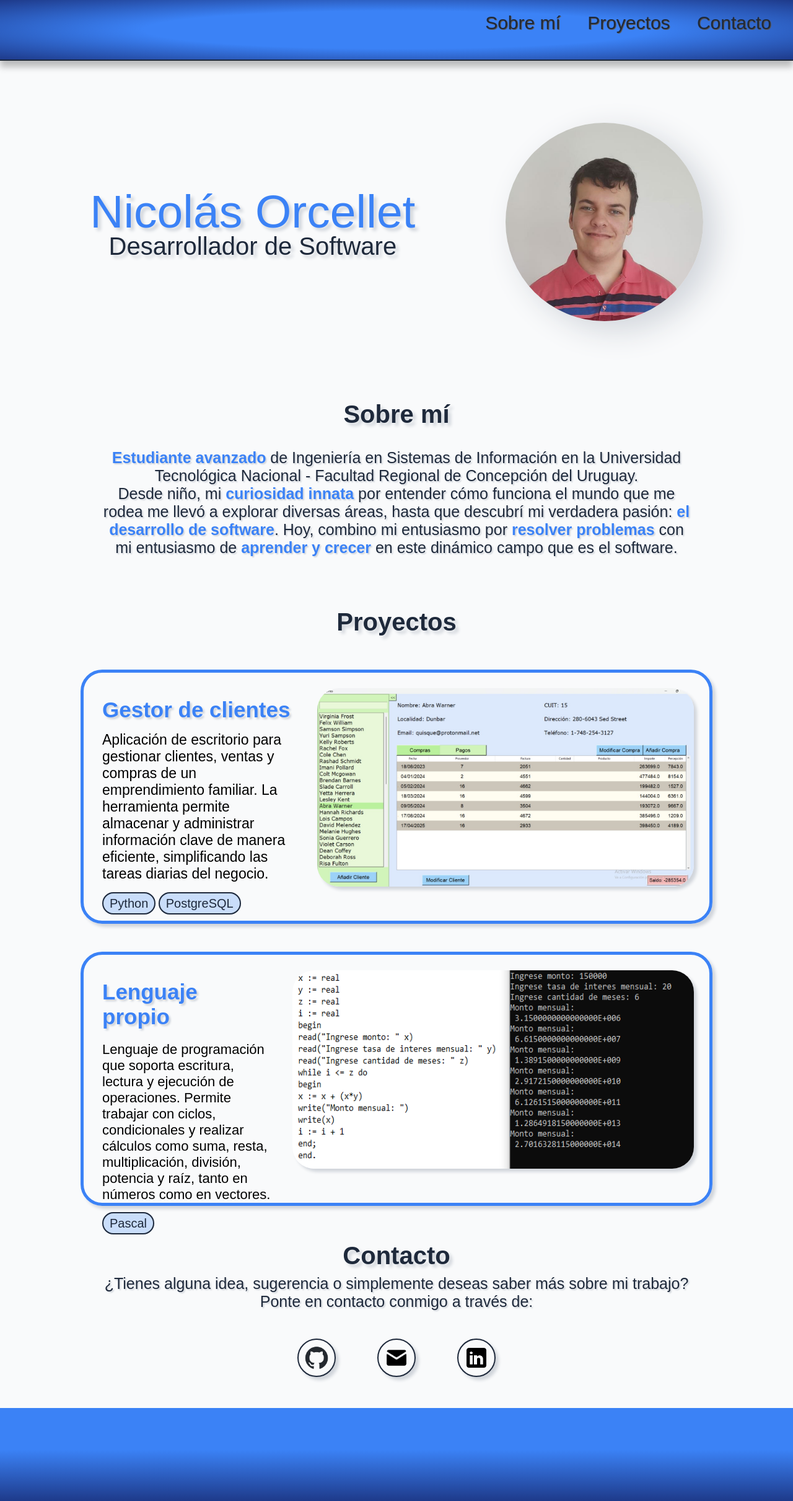
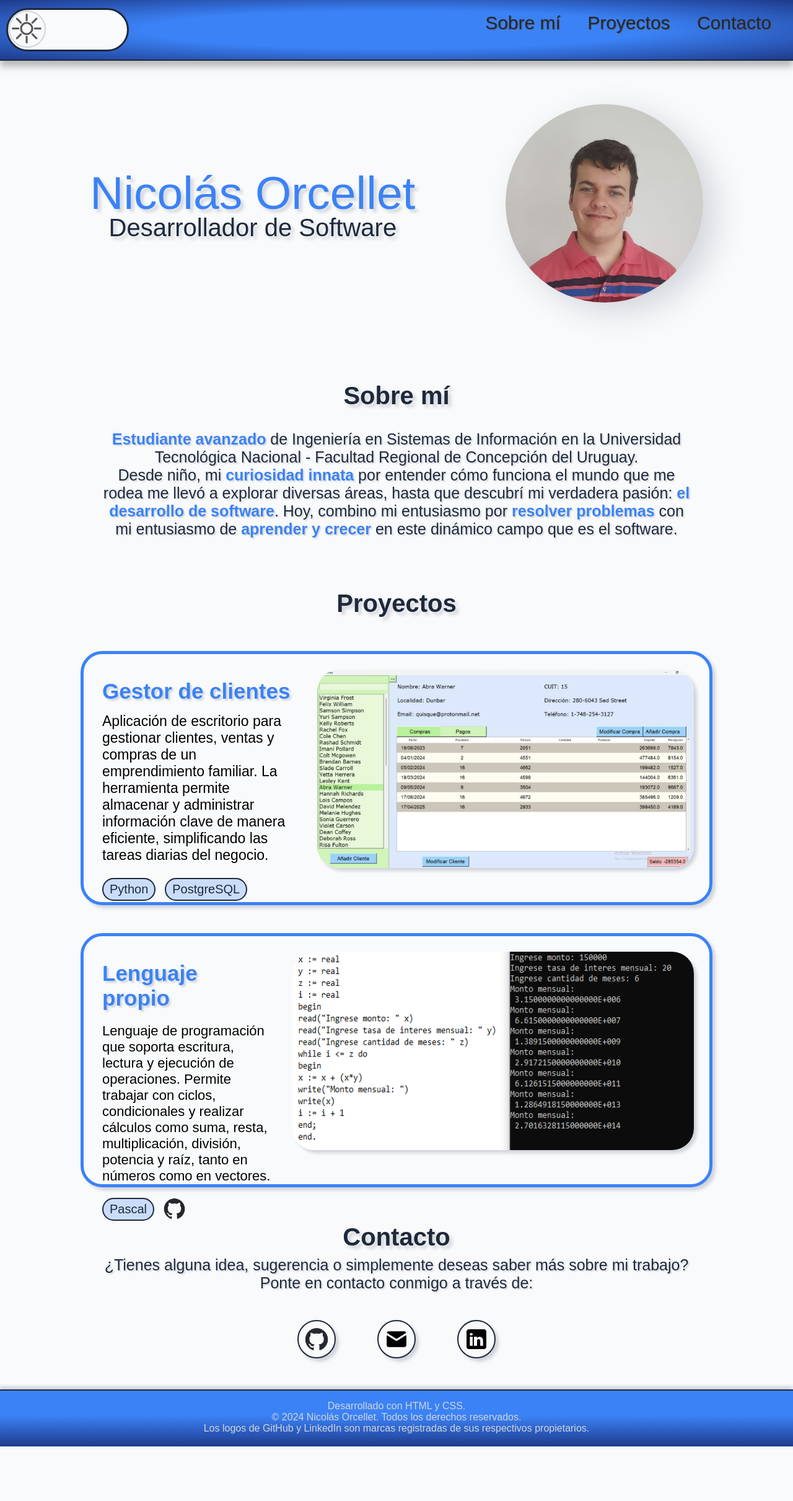
Before and after one commit to NicoOrcellet/Portfolio, a plain HTML site: page portfolio.html in a window 1280 px wide. Shown: the whole page at 62% size. After the commit the page ends 2333 px from the top, so only its background shows below. Drawn offline with Linux system fonts and the light colour scheme.

Commit message:
feat: Added Proyect's github, and a non-functional dark/light button

```diff
--- a/portfolio.html
+++ b/portfolio.html
@@ -8,6 +8,10 @@
     </head>
     <body>
         <nav>
+            <label class="switch">
+                <input type="checkbox">
+                <span class="slider"><img src="src/sun.png" class="modeImage"></span>
+            </label>
             <ul>
                 <li><a href="#aboutMe">Sobre mí</a></li>
                 <li><a href="#proyects">Proyectos</a></li>
@@ -15,11 +19,11 @@
             </ul>
         </nav>
         <div id='presentation'>
-            <div id='presentation-info'>
+            <div class='presentationInfo'>
                 <h1>Nicolás Orcellet</h1>
                 <h2>Desarrollador de Software</h2>
             </div>
-            <img src='me.png' id="meImage">
+            <img src='src/me.png' alt="Foto propia">
         </div>
         <div id='aboutMe'>
             <h2 class="sectionTitle">Sobre mí</h2>
@@ -39,7 +43,7 @@
                 <div class="infoProyect">
                     <div>
                         <h3 class="proyectTitle">Gestor de clientes</h3>
-                        <p id= "explanation">
+                        <p id= "managerExplanation">
                             Aplicación de escritorio para gestionar clientes, ventas y compras
                             de un emprendimiento familiar. La herramienta permite almacenar y
                             administrar información clave de manera eficiente, simplificando
@@ -50,7 +54,7 @@
                         <p>PostgreSQL</p>
                     </div>
                 </div>
-                <img id="managerJPG" src='clientManager.jpg'>
+                <img class="proyectImage" src='src/clientManager.jpg' alt="Gestor de clientes">
             </div>
             <div class="proyectCard">
                 <div class="infoProyect">
@@ -64,9 +68,13 @@
                     </div>
                     <div class="technologies">
                         <p>Pascal</p>
+                        <a>
+                            <img src="src/github-mark.png" alt="GitHub">
+                        </a>
                     </div>
                 </div>
-                <img id="languageJPG" src='ownLanguage.png'>
+                <img id="languageImage" class="proyectImage" src='src/ownLanguage.png'
+                alt="Lenguaje propio">
             </div>
         </div>
         <div id="contactMe">
@@ -75,17 +83,20 @@
                 saber más sobre mi trabajo? Ponte en contacto conmigo a través de:</p>
             <div>
                 <a href="https://github.com/NicoOrcellet" target="_blank">
-                    <img src="github-mark.png">
+                    <img src="src/github-mark.png" alt="GitHub">
                 </a>
                 <a href="mailto:orcelletnicolas03@gmail.com">
-                    <img src="mail.png">
+                    <img src="src/mail.png" alt="Mail">
                 </a>
-                <a href="https://www.linkedin.com/in/nicol%C3%A1s-orcellet-7793a433b/">
-                    <img src="linkedin.png">
+                <a href="https://www.linkedin.com/in/nicol%C3%A1s-orcellet-7793a433b/" target="_blank">
+                    <img src="src/linkedin.png" alt="LinkedIn">
                 </a>
             </div>
         </div>
         <footer>
+            <p>Desarrollado con HTML y CSS.<br>© 2024 Nicolás Orcellet.
+                Todos los derechos reservados.<br>Los logos de GitHub y LinkedIn son
+                marcas registradas de sus respectivos propietarios.</p>
         </footer>
     </body>
 </html>
--- a/styles.css
+++ b/styles.css
@@ -5,6 +5,14 @@
     --highlightColor: #3B82F6;
     --highlightGradient: #1E3A8A;
     --darkerColor: #1E293B;
+}
+
+.darkMode{
+    --bgColor: #4a4e69;
+    --shadowColor: #22223b;
+    --highlightColor: #4ad66d;
+    --highlightGradient: #2dc653;
+    --darkerColor: #b7efc5;
 }
 
 html{
@@ -50,11 +58,58 @@ nav{
     border-bottom: 2px solid var(--darkerColor);
     box-shadow: 0px 10px 10px rgb(0,0,0,0.25);
     z-index: 1;
+    display: flex;
+    justify-content: space-between;
+    flex-wrap: nowrap;
 }
 
+.switch{
+    position: relative;
+    justify-self: start;
+    align-self: center;
+    margin-left: 10px;
+    background-color: var(--bgColor);
+    height: 8vh;
+    width: 24vh;
+    border: 3px solid var(--darkerColor);
+    border-radius: 500px;
+    cursor: pointer;
+    left: 0;
+    right: 0;
+    bottom: 0;
+}
+
+.slider{
+    content: '';
+    position: absolute;
+    height: 7vh;
+    width: 7vh;
+    background-color: var(--bgColor);
+    border: 2px solid var(--shadowColor);
+    border-radius: 50%;
+    top: 1px;
+    left: 1px;
+}
+
+.modeImage{
+    position: absolute;
+    height: 6vh;
+    top: 3px;
+    left: 3px;
+    opacity: 0.75;
+}
+
+input{
+    opacity: 0;
+    width: 0;
+    height: 0;
+}
+
+
 ul{
-    text-align: end;
     padding-top: 20px;
+    justify-self: end;
+    margin-top: 0px;
 }
 
 li{
@@ -70,7 +125,6 @@ a:link, a:visited{
 
 a:hover{
     color: var(--bgColor);
-    cursor: pointer;
 }
 
 /*Presentación*/
@@ -82,18 +136,15 @@ a:hover{
     justify-content: space-evenly;
 }
 
-#presentation-info{
+#presentation h1{
     padding-top: 50px;
-}
-
-#presentation-info h1{
     font-size: 75px;
     font-weight: lighter;
     color: var(--highlightColor);
     text-shadow: 5px 5px 5px var(--shadowColor);
 }
 
-#presentation-info h2{
+#presentation h2{
     margin-top: -60px;
     font-size: 40px;
     font-weight: lighter;
@@ -102,7 +153,7 @@ a:hover{
     text-shadow: 5px 5px 5px var(--shadowColor);
 }
 
-#meImage{
+#presentation img{
     height: 25vw;
     border-radius: 50%;
     box-shadow: 20px 15px 50px var(--shadowColor);
@@ -158,31 +209,45 @@ a:hover{
     text-shadow: 3px 3px 3px var(--shadowColor);
 }
 
+.proyectImage{
+    height:25vw;
+    border-radius: 35px;
+    margin-left: 75px;
+    box-shadow: 5px 5px 5px var(--shadowColor);
+}
+
 .technologies{
     color: var(--darkerColor);
+    width: 95;
+    display: flex;
+    flex-wrap: nowrap;
 }
 
 .technologies p{
-    display: inline;
     border: 2px solid var(--darkerColor);
     font-size: 20px;
     padding: 5px 10px 5px 10px;
     border-radius: 25px;
     background-color: rgb(59, 130, 246, 0.25);
+    margin-top: auto;
+    margin-right: 15px;
+}
+
+.technologies img{
+    height: 35px;
+    transition: height 0.3s ease, transform 0.3s ease;
+}
+
+.technologies img:hover{
+    height: 40px;
+    transform: translate(-2.5px,-2.5px);
 }
 
 /*Gestor de clientes*/
 
-#explanation{
+#managerExplanation{
     font-size: 23px;
     margin-top: -20px;
-}
-
-#managerJPG{
-    height:25vw;
-    border-radius: 35px;
-    margin-left: 75px;
-    box-shadow: 5px 5px 5px var(--shadowColor);
 }
 
 /*Propio lenguaje*/
@@ -192,12 +257,8 @@ a:hover{
     margin-top: -15px;
 }
 
-#languageJPG{
-    height:25vw;
+#languageImage{
     width: 648px;
-    border-radius: 35px;
-    margin-left: 75px;
-    box-shadow: 5px 5px 5px var(--shadowColor);
 }
 
 /*Contacto*/
@@ -241,5 +302,11 @@ footer{
     margin-top: 50px;
     width: 100%;
     background: linear-gradient(var(--highlightColor) 45%,var(--highlightGradient));
-    height: 150px;
+    height: 90px;
+    color: var(--shadowColor);
+    text-align: center;
+    font-weight: lighter;
+    border-top: 2px solid var(--darkerColor);
+    padding-top: 0px;
+    box-shadow: 0px -5px 5px var(--shadowColor);
 }
```
Also changed, not shown: src/clientManager.jpg (renamed from clientManager.jpg), src/github-mark-white.png (renamed from github-mark-white.png), src/github-mark.png (renamed from github-mark.png), src/linkedin.png (renamed from linkedin.png), src/mail.png (renamed from mail.png), src/me.png (renamed from me.png), src/ownLanguage.png (renamed from ownLanguage.png), src/sun.png (added).
